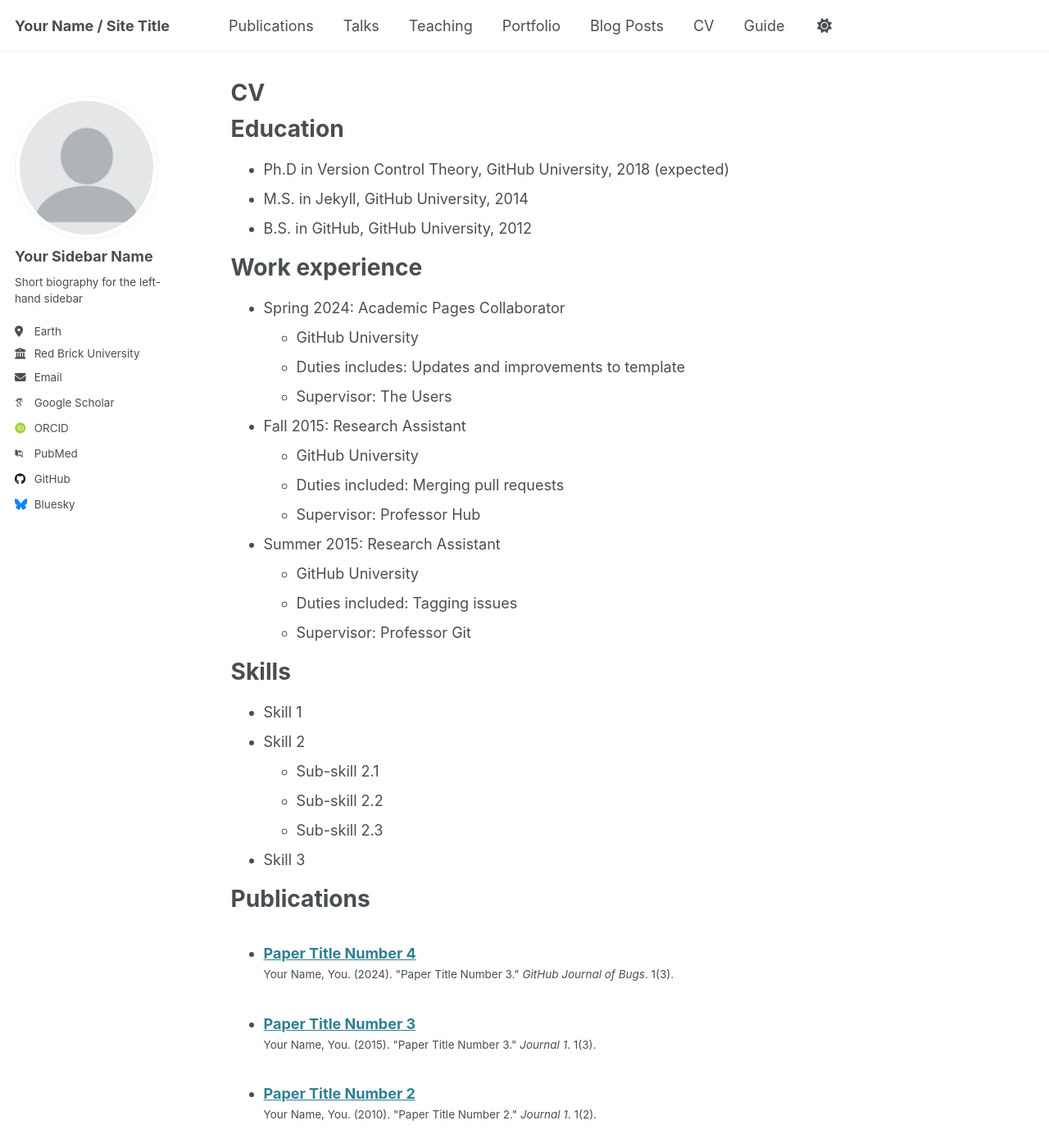
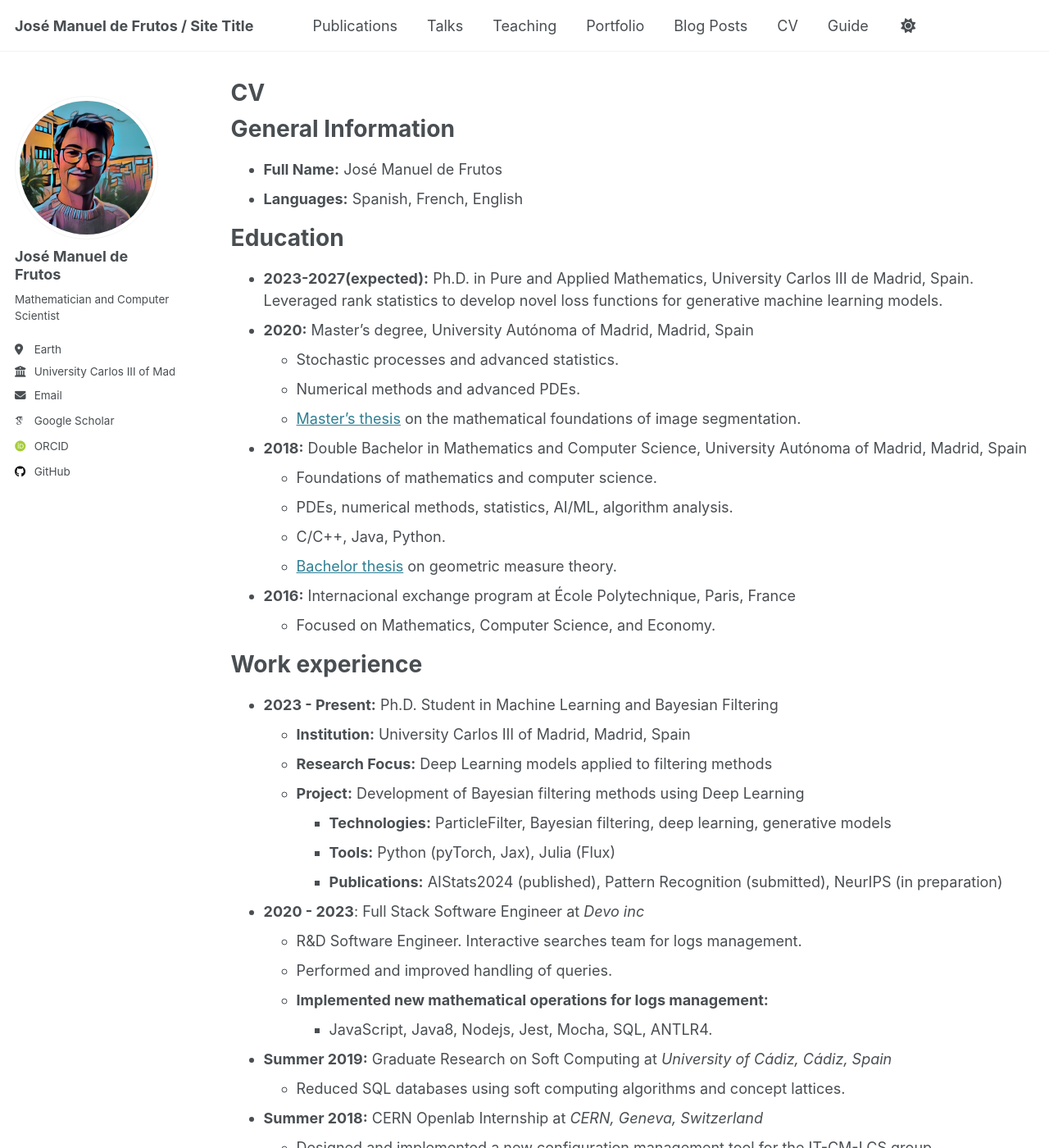
Before and after one commit to josemanuel22/josemanuel22.github.io, a Jekyll site: the page built from _pages/cv.md, in a window 1280 px wide and 1400 px high. Shown: the whole window at 82% size. Built offline with Jekyll 4.4.1, drawn with Linux system fonts in a browser that asks for light colours; some web fonts are replaced; some of the changed text lies outside the part shown.

Commit message:
Initial commit

```diff
--- a/_config.yml
+++ b/_config.yml
@@ -9,13 +9,13 @@
 # Basic Site Settings
 locale                   : "en-US"
 site_theme               : "default"
-title                    : "Your Name / Site Title"
+title                    : "José Manuel de Frutos / Site Title"
 title_separator          : "-"
-name                     : &name "Your Name"
+name                     : &name "José Manuel de Frutos"
 description              : &description "personal description"
-url                      : https://academicpages.github.io # the base hostname & protocol for your site e.g. "https://[your GitHub username].github.io"
+url                      : https://josemanuel22.github.io # the base hostname & protocol for your site e.g. "https://[your GitHub username].github.io"
 baseurl                  : "" # the subpath of your site, e.g. "/blog"
-repository               : "academicpages/academicpages.github.io"
+repository               : "academicpages/josemanuel22.github.io"
 
 # Site Author - The following control what appear as part of the author content on the side bar.
 #               If a field is blank the icon and link will not appear, otherwise it will be shown.
@@ -23,21 +23,21 @@ repository               : "academicpages/academicpages.github.io"
 author:
   # Biographic information
   avatar           : "profile.png"
-  name             : "Your Sidebar Name"
+  name             : "José Manuel de Frutos"
   pronouns         : # example: "she/her"
-  bio              : "Short biography for the left-hand sidebar"
+  bio              : "Mathematician and Computer Scientist"
   location         : "Earth"
-  employer         : "Red Brick University"
+  employer         : "University Carlos III of Madrid"
   uri              : # URL
   email            : "none@example.org"
 
   # Academic websites
   arxiv            : # URL - Update with the correct link to your profile
-  googlescholar    : "https://scholar.google.com/citations?user=PS_CX0AAAAAJ"
+  googlescholar    : "https://scholar.google.com/citations?user=3oACfEgAAAAJ&hl"
   impactstory      : # URL
-  orcid            : "http://orcid.org/yourorcidurl"
+  orcid            : "http://orcid.org/0009-0002-5251-0515"
   semantic         : # URL
-  pubmed           : "https://www.ncbi.nlm.nih.gov/pubmed/?term=john+snow"
+  pubmed           : #"https://www.ncbi.nlm.nih.gov/pubmed/?term=john+snow"
   researchgate     : # URL
   scopus           : # URL
 
@@ -45,12 +45,12 @@ author:
   bitbucket        : # Username - Update with your username on the site
   codepen          : # Username
   dribbble         : # Username
-  github           : "academicpages"
+  github           : "https://github.com/josemanuel22"
   kaggle           : # Username
   stackoverflow    : # User number or user number and name (i.e., use "1" or "1/jeff-atwood")
 
   # Social media
-  bluesky          : "bsky.app" # Replace this with you Bluesky username
+  bluesky          : #"bsky.app" # Replace this with you Bluesky username
   facebook         : # Username
   flickr           : # Username
   foursquare       : # Username
--- a/_data/cv.json
+++ b/_data/cv.json
@@ -1,6 +1,6 @@
 {
   "basics": {
-    "name": "Your Sidebar Name",
+    "name": "José Manuel de Frutos",
     "email": "none@example.org",
     "phone": "",
     "website": "https://academicpages.github.io",
--- a/_pages/cv.md
+++ b/_pages/cv.md
@@ -9,37 +9,57 @@ redirect_from:
 
 {% include base_path %}
 
+General Information
+======
+* **Full Name:** José Manuel de Frutos
+* **Languages:** Spanish, French, English
+
 Education
 ======
-* Ph.D in Version Control Theory, GitHub University, 2018 (expected)
-* M.S. in Jekyll, GitHub University, 2014
-* B.S. in GitHub, GitHub University, 2012
+* **2023-2027(expected):** Ph.D. in Pure and Applied Mathematics, University Carlos III de Madrid, Spain. Leveraged rank statistics to develop novel loss functions for generative machine learning models.
+* **2020:** Master’s degree, University Autónoma of Madrid, Madrid, Spain
+  * Stochastic processes and advanced statistics.
+  * Numerical methods and advanced PDEs.
+  * [Master's thesis](/assets/pdf/TFM2020_07_07jmdefrutos.pdf) on the mathematical foundations of image segmentation.
+* **2018:** Double Bachelor in Mathematics and Computer Science, University Autónoma of Madrid, Madrid, Spain
+  * Foundations of mathematics and computer science.
+  * PDEs, numerical methods, statistics, AI/ML, algorithm analysis.
+  * C/C++, Java, Python.
+  * [Bachelor thesis](/assets/pdf/TFG_MAT.pdf) on geometric measure theory.
+* **2016:** Internacional exchange program at École Polytechnique, Paris, France
+  * Focused on Mathematics, Computer Science, and Economy.
+
 
 Work experience
 ======
-* Spring 2024: Academic Pages Collaborator
-  * GitHub University
-  * Duties includes: Updates and improvements to template
-  * Supervisor: The Users
+* **2023 - Present:** Ph.D. Student in Machine Learning and Bayesian Filtering
+  * **Institution:** University Carlos III of Madrid, Madrid, Spain
+  * **Research Focus:** Deep Learning models applied to filtering methods
+  * **Project:** Development of Bayesian filtering methods using Deep Learning
+    * **Technologies:** ParticleFilter, Bayesian filtering, deep learning, generative models
+    * **Tools:** Python (pyTorch, Jax), Julia (Flux)
+    * **Publications:** AIStats2024 (published), Pattern Recognition (submitted), NeurIPS (in preparation)
 
-* Fall 2015: Research Assistant
-  * GitHub University
-  * Duties included: Merging pull requests
-  * Supervisor: Professor Hub
-
-* Summer 2015: Research Assistant
-  * GitHub University
-  * Duties included: Tagging issues
-  * Supervisor: Professor Git
-
-Skills
-======
-* Skill 1
-* Skill 2
-  * Sub-skill 2.1
-  * Sub-skill 2.2
-  * Sub-skill 2.3
-* Skill 3
+* **2020 - 2023**: Full Stack Software Engineer at *Devo inc*
+  * R&D Software Engineer. Interactive searches team for logs management.
+  * Performed and improved handling of queries.
+  * **Implemented new mathematical operations for logs management:**
+    * JavaScript, Java8, Nodejs, Jest, Mocha, SQL, ANTLR4.
+* **Summer 2019:** Graduate Research on Soft Computing at *University of Cádiz, Cádiz, Spain*
+  * Reduced SQL databases using soft computing algorithms and concept lattices.
+* **Summer 2018:** CERN Openlab Internship at *CERN, Geneva, Switzerland*
+  * Designed and implemented a new configuration management tool for the IT-CM-LCS group.
+  * Ruby, Python, Puppet, Ansible, Grafana.
+* **Summer 2018:** Severo Ochoa aid program – Introduction to Research at *Instituto de Ciencias Matemáticas (ICMAT)*
+  * Developed fluid dynamics algorithms using Dedalus and PyMPI.
+* **2017 - 2018:** Software Engineer at *European Southern Observatory, Antofagasta, Chile*
+  * Installed Datalab for Observatory Logs, storing 1 petabyte per day (Elasticsearch, Cassandra, KairosDB, Puppet).
+  * Installed and managed Data Analytic tools (ELK, Jupyter, Grafana, Kibana).
+  * Set up a Reverse-Proxy security architecture using Nginx.
+  * Coded anomaly detection algorithms for instrumental failures (Pandas, TensorFlow).
+  * Performed data ingestion, extraction, and load (ETL) boosted by 1000x (Python3, Bash).
+  * Data visualization using Matplotlib, Bokeh, Plotly.
+  * Provided advice on new hardware acquisition with a budget of 40K Euros.
 
 Publications
 ======
```
Also changed, not shown: other parts of _pages/cv.md (+2 -2 lines), _pages/about.md (+3 -1 lines), images/profile.png.
